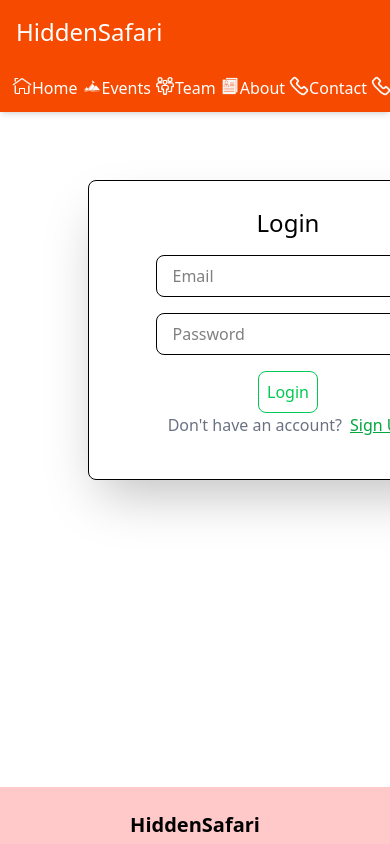
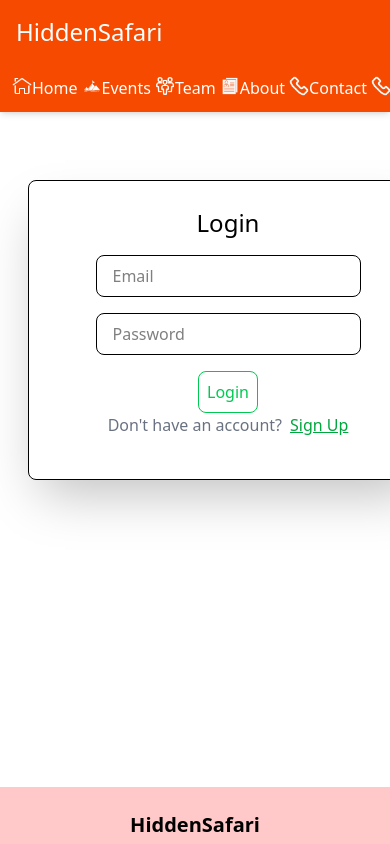
Before and after one commit to star-benjamin/HiddenSafari, a React (Vite) app in the folder wildlove/: page /Login in a window 390 px wide. Shown: the top 844 px of the page. Built offline with nearby package versions, Linux system fonts and the light colour scheme.

Commit message:
adjusting loginpage padding

```diff
--- a/wildlove/src/pages/LoginPage.jsx
+++ b/wildlove/src/pages/LoginPage.jsx
@@ -26,7 +26,7 @@ function LoginPage() {
     };
 
     return (
-        <div className="min-h-[80vh] pl-[80px] pt-15 justify-center md:pl-[150px] lg:pl-[400px] ">
+        <div className="min-h-[80vh] pl-[20px] pt-15 justify-center md:pl-[150px] lg:pl-[400px] ">
            <div className="border-1 shadow-2xl flex flex-col  items-center w-[400px] rounded-lg p-[10px] m-2">
             <h1 className="text-2xl text-black text-center m-4">Login</h1>
 
```
